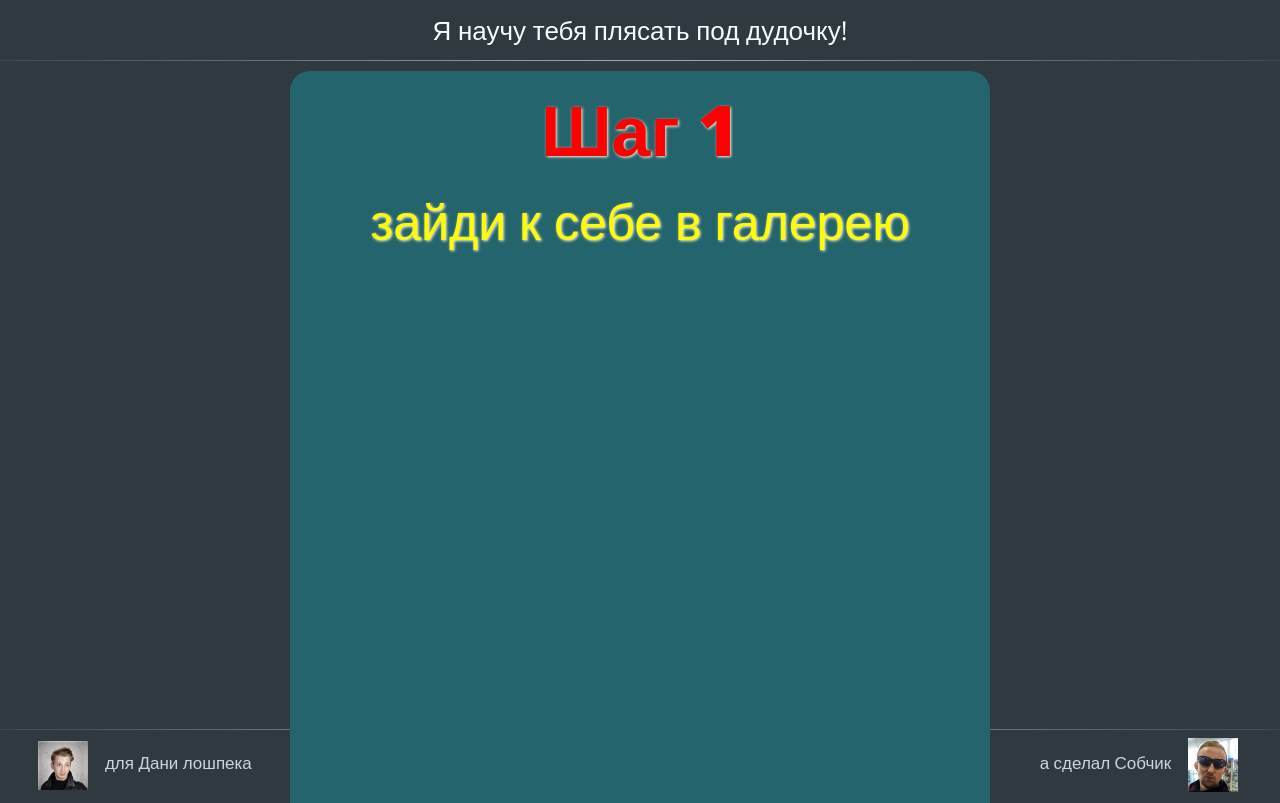
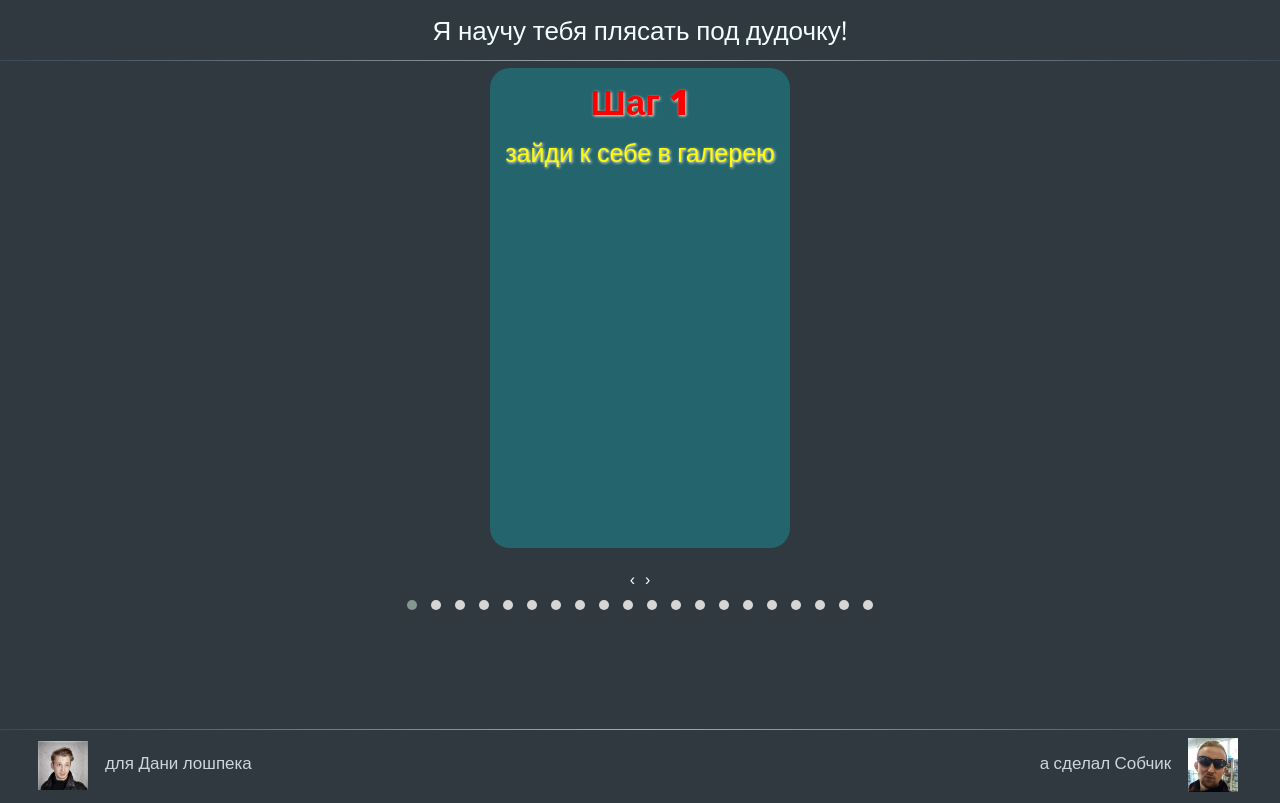
Before and after one commit to DimkaSob/Danila, a plain HTML site: page index.html in a window 1280 px wide. Shown: the top 803 px of the page. Drawn offline with nearby package versions, Linux system fonts and the light colour scheme.

Commit message:
images for desktop

```diff
--- a/css/style.css
+++ b/css/style.css
@@ -78,20 +78,20 @@ body {
 .assets {
   color: #fff;
   text-align: center;
-  margin-top: 10px;
+  margin-top: 7px;
   margin-bottom: 0em;
 }
 
 .item {
-  width: 700px;
-  height: 1479px;
   display: inline-block;
   border-radius: 20px;
+  width: 300px;
+  height: 480px;
 }
 
 .metka {
   display: block;
-  font-size: 50px;
+  font-size: 25px;
   font-weight: 500;
   font-family: "Open Sans", sans-serif;
   color: rgb(255, 251, 0);
@@ -100,13 +100,15 @@ body {
 }
 
 .round {
+  width: 20px;
+  height: 480px;
   border-radius: 20px;
   box-shadow: 0px 0px 19px #24646d;
 }
 
 .metka-glav {
   display: inline-block;
-  font-size: 70px;
+  font-size: 35px;
   font-weight: 700;
   font-family: "Open Sans", sans-serif;
   color: rgb(255, 0, 0);
```
